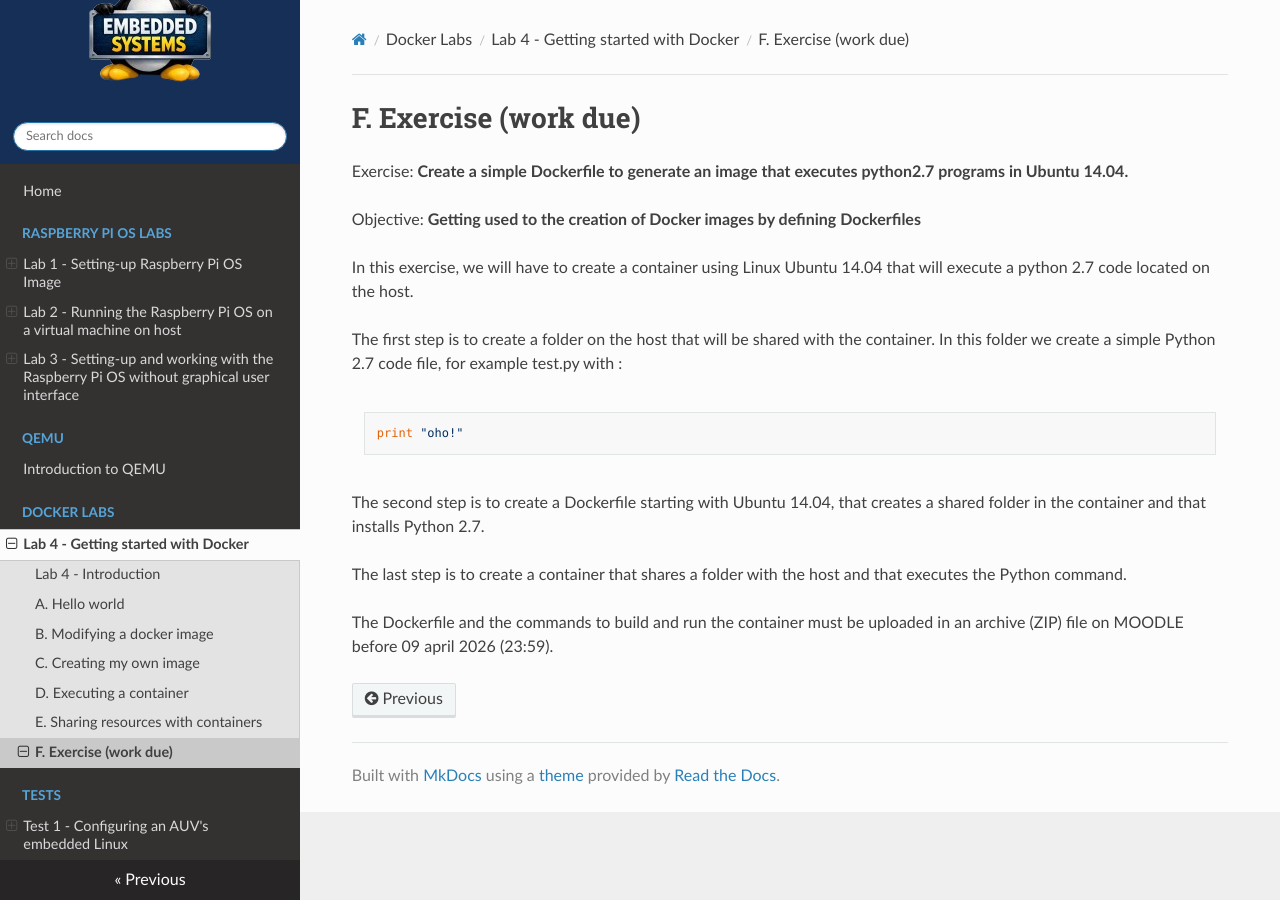
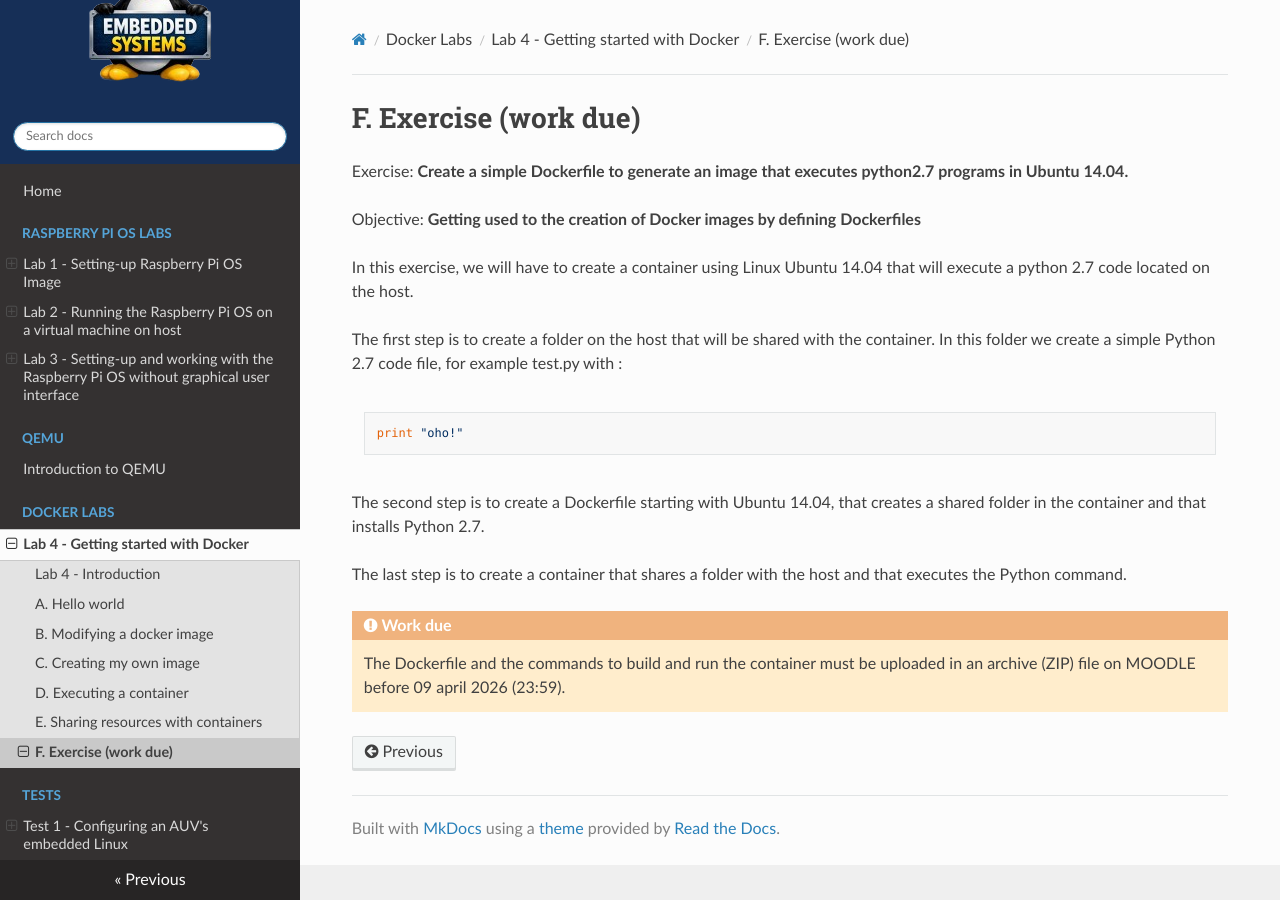
Before and after one commit to tlefloch/emb-sys, an MkDocs documentation site: the page built from docs/docker/lab4/exercise.md, in a window 1280 px wide. Built offline with MkDocs 1.6.1, drawn with Linux system fonts in a browser that asks for light colours; nearby versions of some CDN libraries.

Commit message:
add docker lab4

```diff
--- a/docs/docker/lab4/exercise.md
+++ b/docs/docker/lab4/exercise.md
@@ -23,6 +23,7 @@ installs Python 2.7.
 The last step is to create a container that shares a folder with the
 host and that executes the Python command.
 
-The Dockerfile and the commands to build and run the
-container must be uploaded in an archive (ZIP) file on
-MOODLE before 09 april 2026 (23:59).
+!!! Warning "Work due"
+    The Dockerfile and the commands to build and run the
+    container must be uploaded in an archive (ZIP) file on
+    MOODLE before 09 april 2026 (23:59).
```
